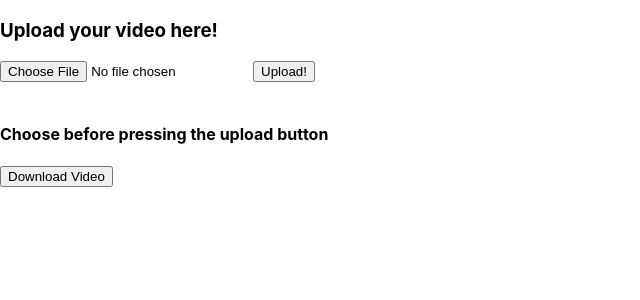
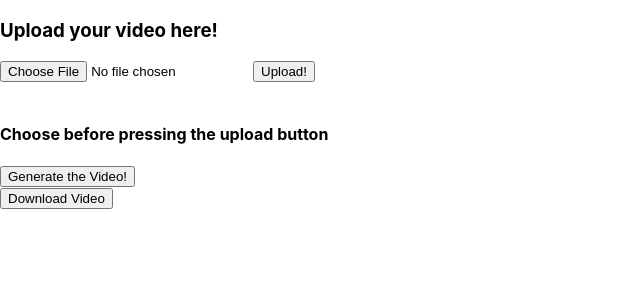
Before and after one commit to bobotamm/lyrical, a React (Create React App) app: page / in a window 1280 px wide. Shown: the top 300 px of the page, without its empty margins (0-640 px from the left). Built offline with nearby package versions, Linux system fonts and the light colour scheme.

Commit message:
generate button

```diff
--- a/src/App.js
+++ b/src/App.js
@@ -1,6 +1,8 @@
 import './App.css'
+import GenerateVideo from "./GenerateVideo"
+import axios from 'axios';
+
 import React, { Component, useState, useEffect } from 'react';
-import { Link } from 'react-router';
 
 class App extends Component {
 
@@ -123,6 +125,16 @@ class App extends Component {
       });
   }
 
+  onGenerate = async () => {
+    const response = await fetch("http://127.0.0.1:5000/generate", {
+      method: "POST",
+      headers: { "Access-Control-Allow-Origin": "*" }
+    });
+    if (response.ok) {
+      console.log("it worked!");
+    }
+  };
+
   render() {
 
     return (
@@ -140,6 +152,7 @@ class App extends Component {
         </div>
 
         {this.fileData()}
+        <GenerateVideo />
 
         <div>
           <button onClick={() => { this.getDownloadFile() }}>
--- /dev/null
+++ b/src/GenerateVideo.js
@@ -0,0 +1,31 @@
+import React from "react";
+
+
+const GenerateButton = (file) => {
+    if (!file) {
+        console.log("no file is selected");
+        return
+    }
+    const handleSubmit = async() => {
+        const response = await fetch ("http://127.0.0.1:5000/generate", {
+            method: "POST",
+            body: file,
+            headers: {
+                // "Access-Control-Allow-Origin": "*",
+                "content-type": "multipart/form-data",
+            },
+        });
+        if (response.ok){
+            console.log("it worked!")
+        }
+    }
+
+    return (
+        <div>
+            <button onClick = {handleSubmit}>Generate the Video!</button>
+        </div>
+    );
+
+}
+
+export default GenerateButton;
```
Also changed, not shown: 2 other files (tests, documents, lock files or other folders).
